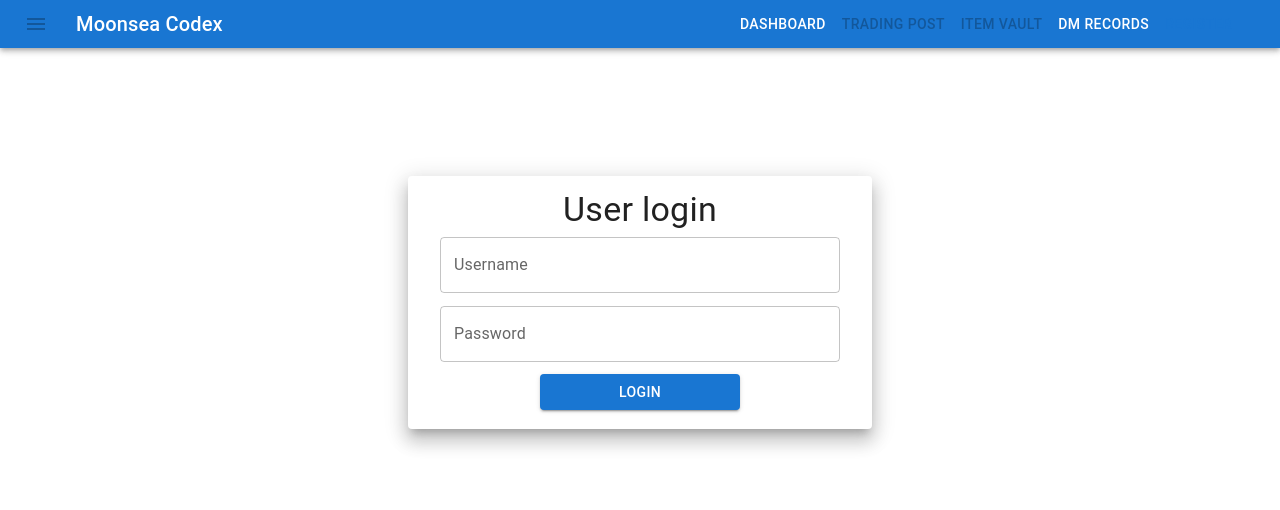
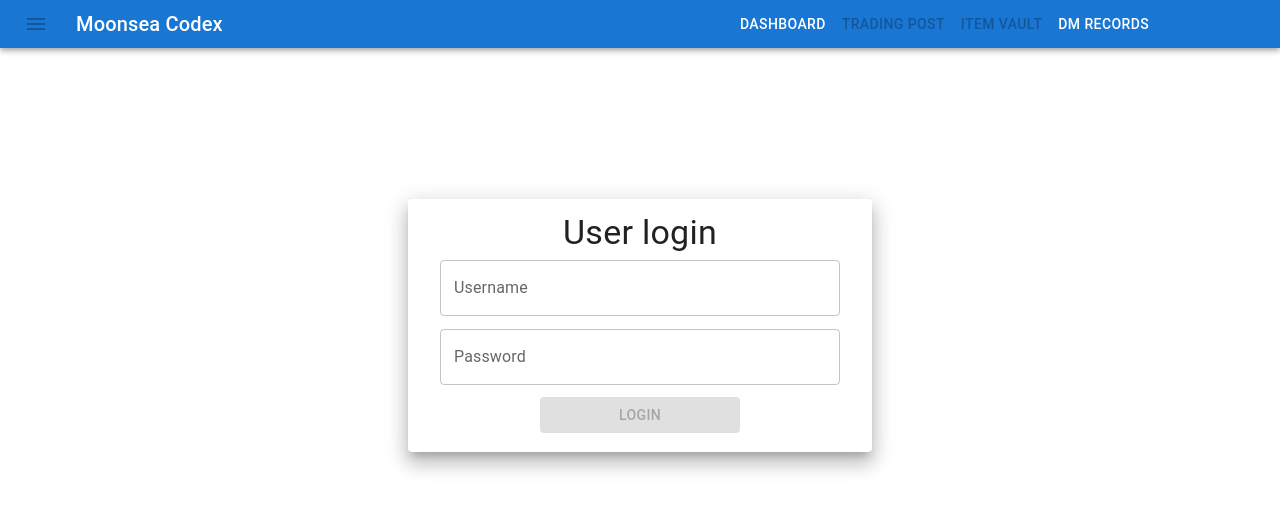
Before and after one commit to OperationXen/MoonseaWebUI, a React (Create React App) app: page /login in a window 1280 px wide. Shown: the top 510 px of the page. Built offline with nearby package versions, Linux system fonts and the light colour scheme; no server answers.

Commit message:
Update login window

```diff
--- a/src/components/user/LoginWindow.js
+++ b/src/components/user/LoginWindow.js
@@ -1,37 +1,46 @@
 import { useState } from "react";
+import { useNavigate } from "react-router-dom";
 
-import { Box, Paper } from "@mui/material";
+import { Container, Box, Paper } from "@mui/material";
 import { TextField, Typography, Button } from "@mui/material";
 
+import useSnackbar from "../../datastore/snackbar";
 import { doLogin } from "../../api/user";
 
 export default function LoginWindow() {
+  const displayMessage = useSnackbar((s) => s.displayMessage);
+  const navigate = useNavigate();
   const [username, setUsername] = useState("");
   const [password, setPassword] = useState("");
 
   const handleSubmit = () => {
-    doLogin(username, password);
+    doLogin(username, password)
+      .then(() => navigate("/"))
+      .catch((error) => {
+        if (error.response.status === 403)
+          displayMessage(error.data.message, "error");
+        else displayMessage("Server error", "error");
+      });
+  };
+
+  const keyPressHandler = (e) => {
+    if (e.key === "Enter" && username && password) handleSubmit();
   };
 
   return (
-    <Box
-      sx={{
-        display: "flex",
-        flexDirection: "column",
-        alignItems: "center",
-        justifyContent: "center",
-      }}
-    >
+    <Container sx={{ display: "flex", height: "70%" }}>
       <Paper
         elevation={12}
         sx={{
-          marginTop: "10%",
+          alignSelf: "center",
           width: "25em",
+          margin: "auto",
           display: "flex",
           padding: "0.8em 2em",
           flexDirection: "column",
           alignItems: "center",
         }}
+        onKeyDown={keyPressHandler}
       >
         <Typography variant="h4">User login</Typography>
         <Box sx={{ margin: "0.4em", width: "100%" }}>
@@ -56,11 +65,12 @@ export default function LoginWindow() {
         <Button
           sx={{ width: "50%", margin: "0.4em" }}
           variant="contained"
+          disabled={!username || !password}
           onClick={handleSubmit}
         >
           Login
         </Button>
       </Paper>
-    </Box>
+    </Container>
   );
 }
```
